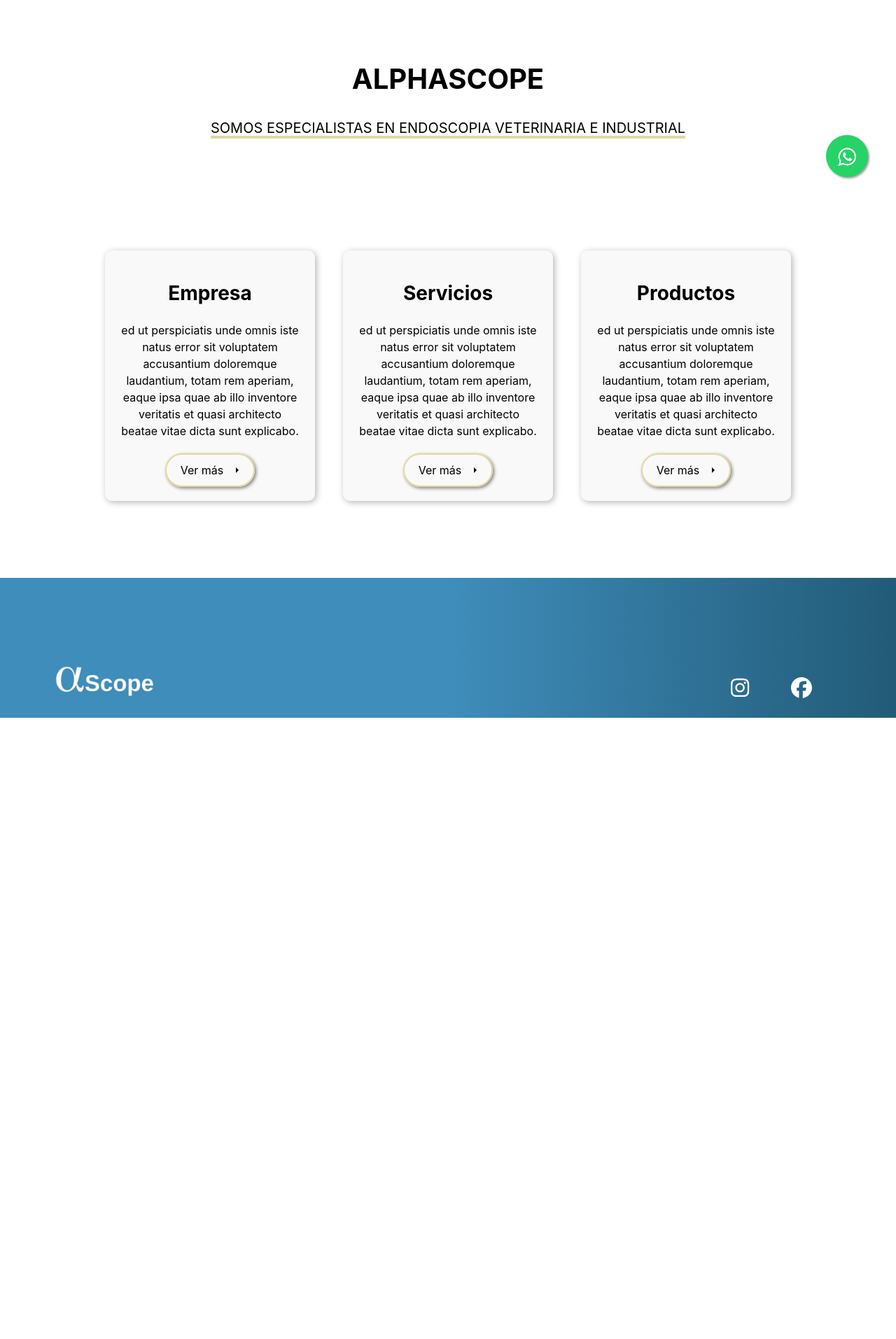
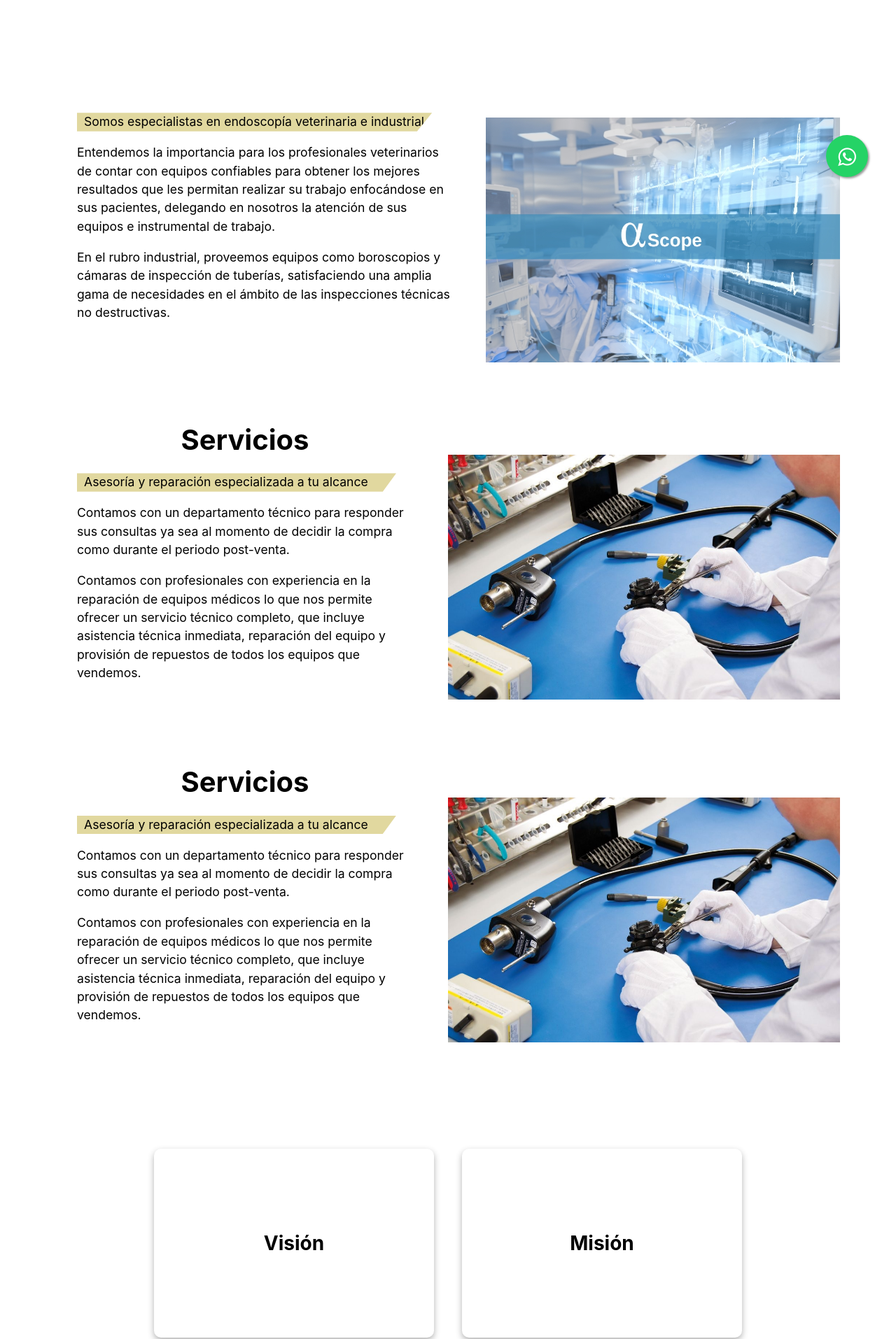
Before and after one commit to jimefle/alpha-web, a React (Vite) app in the folder alpha-web/: page / in a window 1280 px wide. Shown: the part 507-2421 px from the top of the page at 70% size. Before the commit the page ends 1533 px from the top, so only its background shows below. Built offline with nearby package versions, Linux system fonts and the light colour scheme.

Commit message:
flip hover cards mv

```diff
--- a/alpha-web/src/components/Hero.jsx
+++ b/alpha-web/src/components/Hero.jsx
@@ -1,78 +1,55 @@
 import '/src/styles/Hero.css'
-import { Link } from 'react-router-dom'
-import { useEffect, useRef } from 'react';
+import Article from '../components/Article'
 
 export default function Hero() {
 
-    const UnderlinedHeader = () => {
-        const h5Ref = useRef(null);
-
-        useEffect(() => {
-            const observer = new IntersectionObserver(
-                ([entry]) => {
-                    if (entry.isIntersecting) {
-                        entry.target.classList.add('show');
-                    } else{
-                        entry.target.classList.remove('show')
-                    }
-                },
-                { threshold: 1 } // Ajusta el umbral según sea necesario
-            );
-
-            if (h5Ref.current) {
-                observer.observe(h5Ref.current);
-            }
-
-            return () => {
-                if (h5Ref.current) {
-                    observer.unobserve(h5Ref.current);
-                }
-            };
-        }, []);
-
-        return <h5 ref={h5Ref} className="h5-underline">SOMOS ESPECIALISTAS EN ENDOSCOPIA VETERINARIA E INDUSTRIAL</h5>;
-    };
     return (
         <section>
             <section className='main-section'>
-                <h1>ALPHASCOPE</h1>
-                <UnderlinedHeader />
+            <Article title=""
+                text={"Somos especialistas en endoscopía veterinaria e industrial/nEntendemos la importancia para los profesionales veterinarios de contar con equipos confiables para obtener los mejores resultados que les permitan realizar su trabajo enfocándose en sus pacientes, delegando en nosotros la atención de sus equipos e instrumental de trabajo./nEn el rubro industrial, proveemos equipos como boroscopios y cámaras de inspección de tuberías, satisfaciendo una amplia gama de necesidades en el ámbito de las inspecciones técnicas no destructivas."}
+                image="./src/image/alpha-image.jpg"
+            />
+
+            <Article title={"Servicios"}
+                    text={"Asesoría y reparación especializada a tu alcance/nContamos con un departamento técnico para responder sus consultas ya sea al momento de decidir la compra como durante el periodo post-venta./nContamos con profesionales con experiencia en la reparación de equipos médicos lo que nos permite ofrecer un servicio técnico completo, que incluye asistencia técnica inmediata, reparación del equipo y provisión de repuestos de todos los equipos que vendemos."}
+                    image={"./src/image/service.jpg"}/>
+
+            <Article title={"Servicios"}
+                    text={"Asesoría y reparación especializada a tu alcance/nContamos con un departamento técnico para responder sus consultas ya sea al momento de decidir la compra como durante el periodo post-venta./nContamos con profesionales con experiencia en la reparación de equipos médicos lo que nos permite ofrecer un servicio técnico completo, que incluye asistencia técnica inmediata, reparación del equipo y provisión de repuestos de todos los equipos que vendemos."}
+                    image={"./src/image/service.jpg"}/>
+
             </section>
+
+
+
             <section className="card-section">
-                <article>
-                    <h3>Empresa</h3>
-                    <h6> ed ut perspiciatis unde omnis iste natus error sit voluptatem accusantium doloremque laudantium, totam rem aperiam, eaque ipsa quae ab illo inventore veritatis et quasi architecto beatae vitae dicta sunt explicabo.</h6>
-                    <Link to="/about-us" className="cta" preventScrollReset={false}>
+                <article className='card'>
+                    <div className="card-front">
+                        <h3>Visión</h3>
+                    </div>
+                    <div className="card-back">
+                        <h6>Convertirnos en referentes en el mercado de los equipos médicos veterinarios y en el área de la endoscopia industrial, ofreciendo productos y servicios de calidad y al mejor precio.</h6>
+                    </div>
+                </article>
+                <article className='card'>
+                    <div className="card-front">
+                        <h3>Misión</h3>
+                    </div>
+                    <div className="card-back">
+                        <h6>Proveer a los profesionales de los equipos necesarios que les permitan realizar su trabajo de forma eficiente, con equipamiento de vanguardia y asequibles, cuidando todo el proceso de adquisición de sus equipos sabiendo que en todo momento cuentan con el apoyo técnico necesario.</h6>
+                    </div>
+                </article>
+            </section>
+        </section>
+    )
+}
+
+/*
+<Link to="/about-us" className="cta" preventScrollReset={false}>
                         <span>Ver más</span>
                         <svg width="13px" height="10px" viewBox="0 0 13 10">
                             <path d="M1,5 L11,5"></path>
                             <polyline points="8 1 12 5 8 9"></polyline>
                         </svg>
-                    </Link>
-                </article>
-                <article>
-                    <h3>Servicios</h3>
-                    <h6> ed ut perspiciatis unde omnis iste natus error sit voluptatem accusantium doloremque laudantium, totam rem aperiam, eaque ipsa quae ab illo inventore veritatis et quasi architecto beatae vitae dicta sunt explicabo.</h6>
-                    <Link to="/services" className="cta">
-                        <span>Ver más</span>
-                        <svg width="13px" height="10px" viewBox="0 0 13 10">
-                            <path d="M1,5 L11,5"></path>
-                            <polyline points="8 1 12 5 8 9"></polyline>
-                        </svg>
-                    </Link>
-                </article>
-                <article>
-                    <h3>Productos</h3>
-                    <h6> ed ut perspiciatis unde omnis iste natus error sit voluptatem accusantium doloremque laudantium, totam rem aperiam, eaque ipsa quae ab illo inventore veritatis et quasi architecto beatae vitae dicta sunt explicabo.</h6>
-                    <Link to="/products" className="cta">
-                        <span>Ver más</span>
-                        <svg width="13px" height="10px" viewBox="0 0 13 10">
-                            <path d="M1,5 L11,5"></path>
-                            <polyline points="8 1 12 5 8 9"></polyline>
-                        </svg>
-                    </Link>
-                </article>
-            </section>
-        </section>
-    )
-}
+                    </Link> */
--- a/alpha-web/src/styles/Carousel.css
+++ b/alpha-web/src/styles/Carousel.css
@@ -13,11 +13,6 @@
 .carousel .carousel-image img {
   width: 100%;
   height: auto;
-  transition: filter 0.3s ease-in-out;
-}
-
-.carousel .carousel-image img:hover {
-  filter: blur(0px); /* Remueve el desenfoque al pasar el cursor */
 }
 
 .contenedor {
@@ -46,7 +41,6 @@
   top: 0;
   width: 10%; /* Ajusta el ancho del borde borroso */
   height: 100%;
-  background: linear-gradient(to right, rgba(0, 0, 0, 0.556), rgba(255, 255, 255, 0));
   z-index: 1;
 }
 
@@ -56,7 +50,6 @@
 
 .carousel .carousel-image::after {
   right: 0;
-  background: linear-gradient(to left, rgba(0, 0, 0, 0.645), rgba(255, 255, 255, 0));
 }
 
 /* Media query for  medium screens */
--- a/alpha-web/src/styles/Hero.css
+++ b/alpha-web/src/styles/Hero.css
@@ -20,28 +20,6 @@
   margin: 5px;
 }
 
-.h5-underline {
-  position: relative;
-  display: inline-block;
-  overflow: hidden;
-  margin: 20px auto;
-}
-
-.h5-underline::after {
-  content: '';
-  position: absolute;
-  width: 0;
-  height: 4px;
-  background-color: var(--second-color);
-  bottom: 0;
-  left: 0;
-  transition: width 2s ease-in;
-}
-
-.h5-underline.show::after {
-  width: 100%;
-}
-
 p{
     padding-left: 300px;
     padding-right: 300px;
@@ -52,33 +30,50 @@ p{
     flex-wrap: wrap;
     background-color: white;
     justify-content: center;
-    gap: 45px;
-    padding-top: 50px;
-    padding-bottom: 100px;
-}
-
-.card-section h6{
-  margin: 20px 10px;
-}
-.card-section h3{
-  margin: 20px 0px;
+    gap: 20px;
+    padding: 20px;
 }
 
 article{
-    background: rgba(236, 235, 235, 0.293);
     color: black;
     padding: 20px 10px;
-    margin: 30px;
     border-radius: 10px;
     width: 300px;
-    box-shadow: 2px 2px 10px rgba(0, 0, 0, 0.3);
-    transition: 0.3s ease-in-out;
-}
-article:hover{
-    box-shadow: 5px 5px 10px rgba(0, 0, 0, 0.3);
-
+    height: 180px;
+    perspective: 1000px;
+    box-shadow: 0px 4px 10px rgba(0, 0, 0, 0.3);
+    transition: transform 2s ease-in-out;
 }
 
+.card {
+  position: relative;
+  width: 400px;
+  height: 270px;
+  text-align: center;
+  transition: transform 0.6s;
+  transform-style: preserve-3d;
+  display: flex;
+  align-items: center;
+  justify-content: center;
+}
+
+.card:hover {
+  transform: rotateY(180deg);
+}
+
+.card-front,
+.card-back {
+  position: absolute;
+  width: 100%;
+  height: auto;
+  backface-visibility: hidden;
+  padding: 10px;
+  box-sizing: border-box;
+}
+
+.card-back {
+  transform: rotateY(180deg);
+}
 /* --------- ver más button -------- */
 a {
     text-decoration: none;
```
